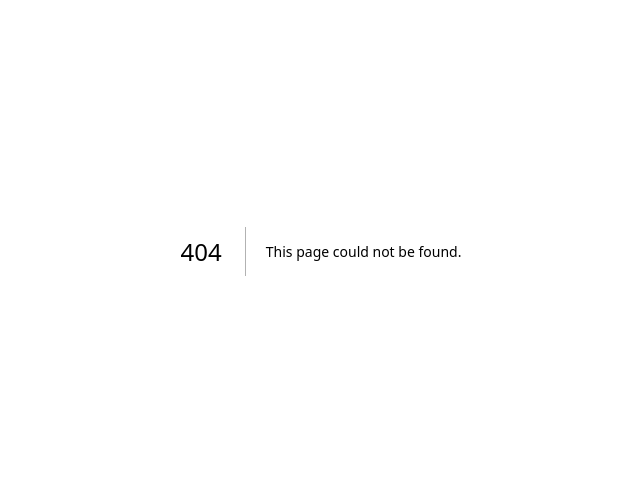
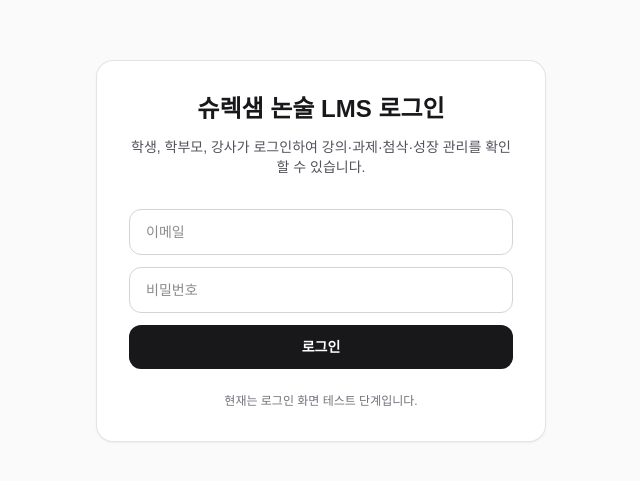
Before and after one commit to hl5zed/shrek-lms, a Next.js app: page /auth in a window 1280 px wide. Before the commit this address had no page. Shown: the part 149-630 px from the top of the page, without its empty margins (319-959 px from the left). Built offline with nearby package versions, Linux system fonts and the light colour scheme.

Commit message:
Add auth page

```diff
--- /dev/null
+++ b/app/auth/page.tsx
@@ -0,0 +1,37 @@
+export default function AuthPage() {
+  return (
+    <main className="flex min-h-screen flex-col items-center justify-center bg-zinc-50 px-6 text-center">
+      <section className="w-full max-w-md rounded-2xl bg-white p-8 shadow-sm ring-1 ring-zinc-200">
+        <h1 className="text-2xl font-bold text-zinc-900">
+          슈렉샘 논술 LMS 로그인
+        </h1>
+
+        <p className="mt-3 text-sm text-zinc-600">
+          학생, 학부모, 강사가 로그인하여 강의·과제·첨삭·성장 관리를 확인할 수 있습니다.
+        </p>
+
+        <div className="mt-8 space-y-3">
+          <input
+            type="email"
+            placeholder="이메일"
+            className="w-full rounded-xl border border-zinc-300 px-4 py-3 text-sm outline-none focus:border-zinc-900"
+          />
+
+          <input
+            type="password"
+            placeholder="비밀번호"
+            className="w-full rounded-xl border border-zinc-300 px-4 py-3 text-sm outline-none focus:border-zinc-900"
+          />
+
+          <button className="w-full rounded-xl bg-zinc-900 px-4 py-3 text-sm font-semibold text-white hover:bg-zinc-700">
+            로그인
+          </button>
+        </div>
+
+        <p className="mt-6 text-xs text-zinc-500">
+          현재는 로그인 화면 테스트 단계입니다.
+        </p>
+      </section>
+    </main>
+  );
+}
```
